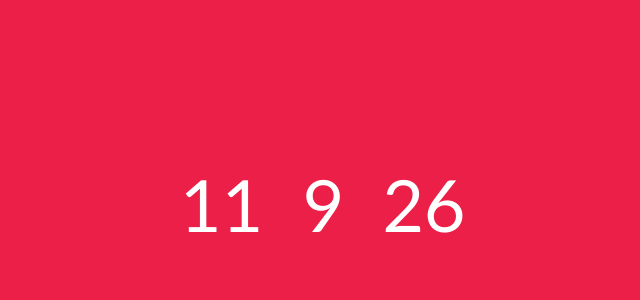
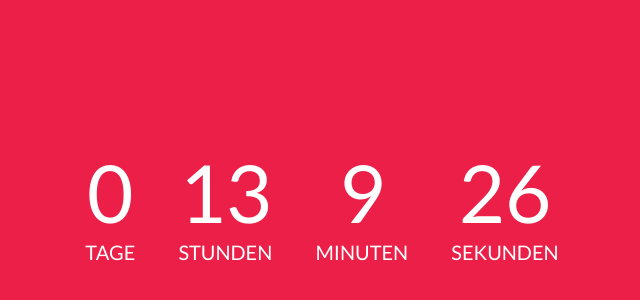
Before and after one commit to lucagutzeit/Birthday, a plain HTML site: page index.html in a window 1280 px wide. Shown: the part 196-496 px from the top of the page, without its empty margins (318-958 px from the left). Drawn offline with nearby package versions, Linux system fonts and the light colour scheme.

Commit message:
Added description to the timer

```diff
--- a/index.html
+++ b/index.html
@@ -15,10 +15,10 @@
   <body>
     <div class="countdown centered">
       <ul>
-        <!-- <li><span id="days"></span>Tage</li> -->
-        <li><span id="hours"></span></li>
-        <li><span id="minutes"></span></li>
-        <li><span id="seconds"></span></li>
+        <li><span id="days"></span>Tage</li>
+        <li><span id="hours"></span>Stunden</li>
+        <li><span id="minutes"></span>Minuten</li>
+        <li><span id="seconds"></span>sekunden</li>
       </ul>
     </div>
 </html>
--- a/script.js
+++ b/script.js
@@ -3,12 +3,12 @@ const second = 1000,
   hour = minute * 60,
   day = hour * 24;
 
-let countDown = new Date("May 11, 2020 10:00:00").getTime(),
+let countDown = new Date("May 11, 2020 12:00:00").getTime(),
   x = setInterval(function () {
     let now = new Date().getTime(),
       distance = countDown - now;
 
-    /* document.getElementById('days').innerText = Math.floor(distance / (day)) */
+    document.getElementById("days").innerText = Math.floor(distance / day);
 
     document.getElementById("hours").innerText = Math.floor(
       (distance % day) / hour
--- a/style.css
+++ b/style.css
@@ -43,17 +43,20 @@ body {
 
 li {
   display: inline-block;
-  font-size: 4.5rem;
+  font-size: 1.25em;
   list-style-type: none;
-  padding: 0.25em;
+  padding: 1em;
   text-transform: uppercase;
 }
 
-@media screen and (max-width: 700px) {
+li span {
+  display: block;
+  font-size: 5rem;
+}
+
+@media screen and (max-width: 1040px) {
   li {
-    display: grid;
-    grid-template-columns: 1fr;
+    display: block;
   }
 }
-
 /* general styling */
```
